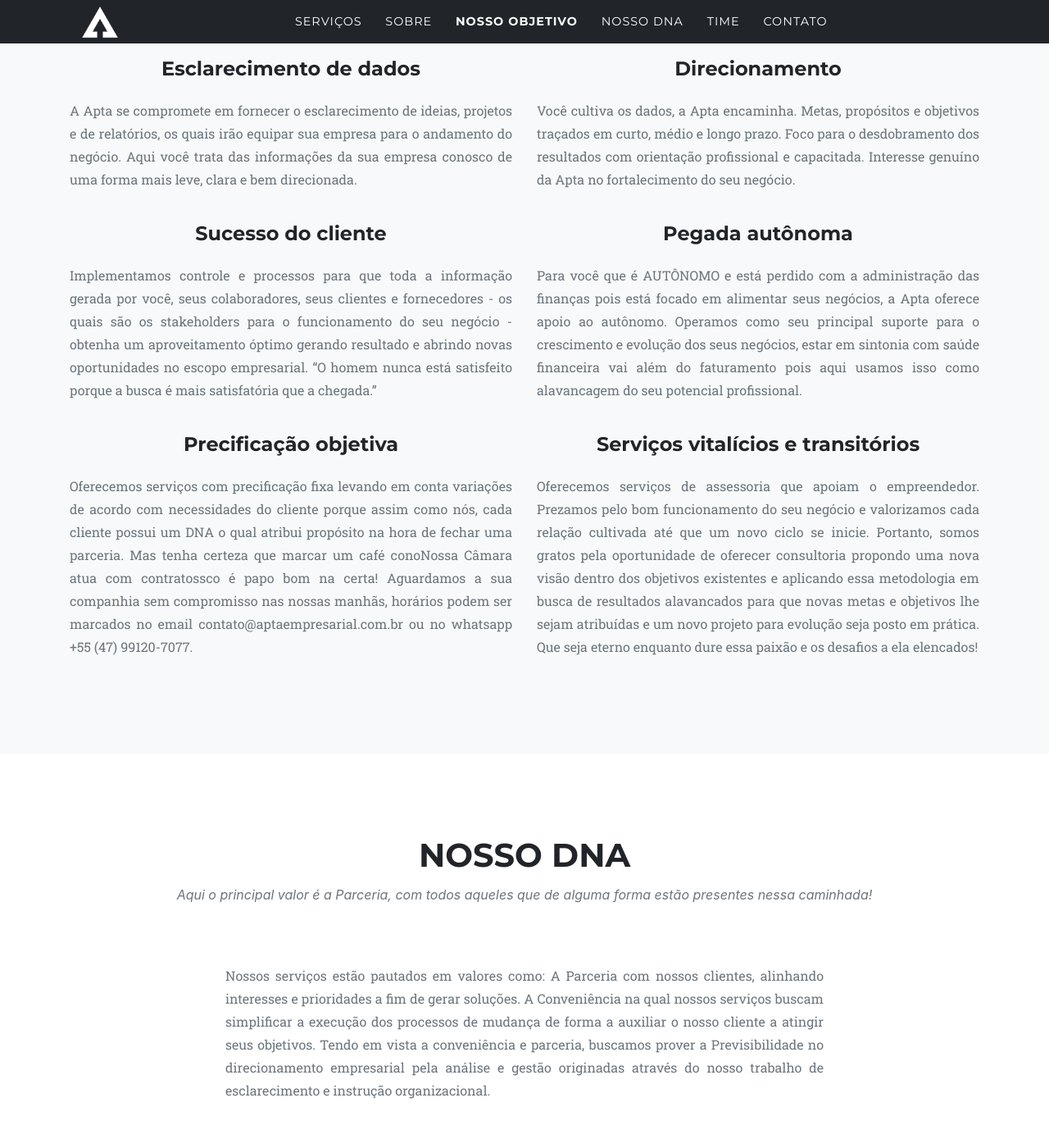
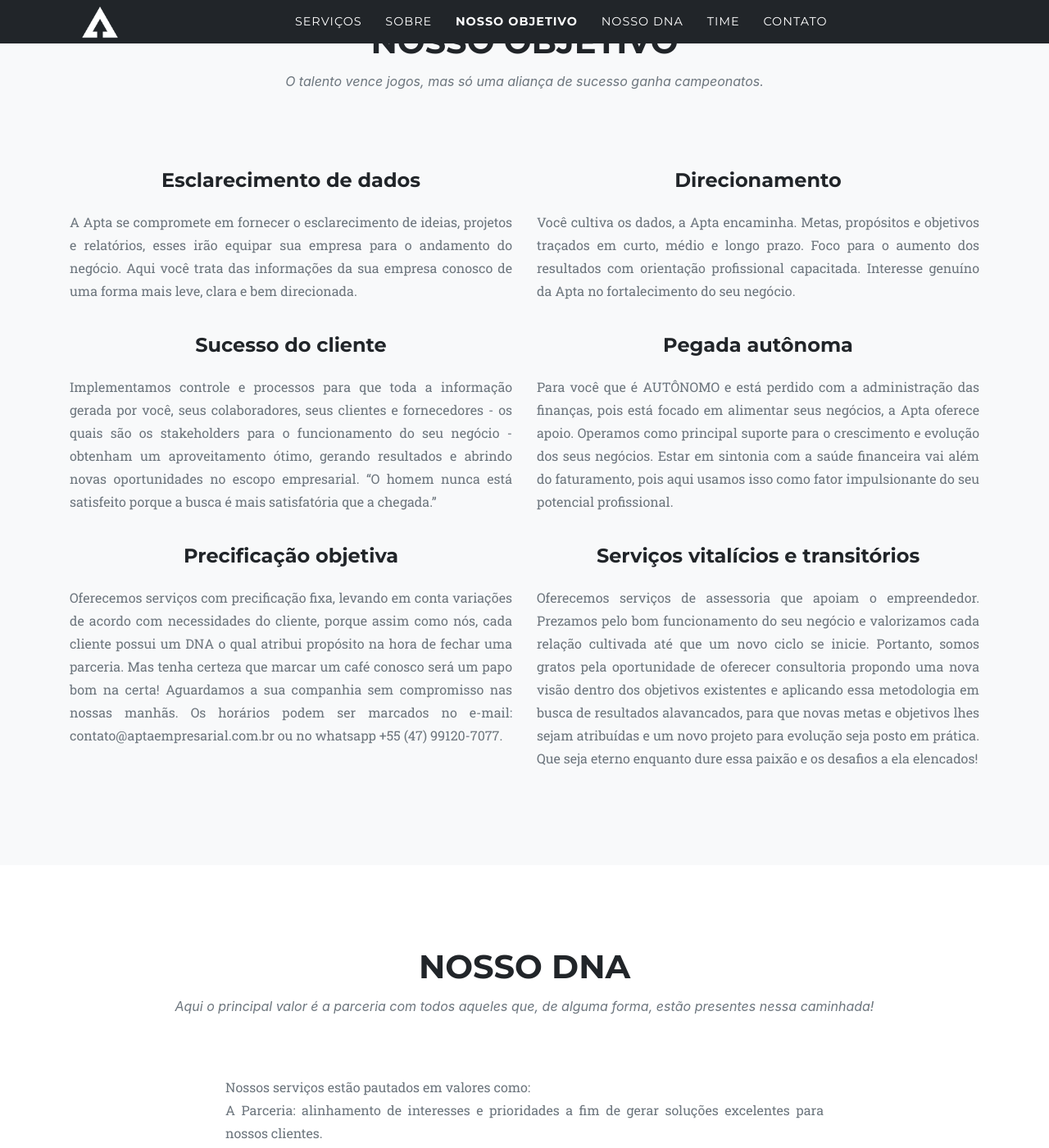
Before and after one commit to aptaempresarial/aptaempresarial, a Jekyll site: the page built from index.md, in a window 1280 px wide and 1400 px high, scrolled down 2952 px. Shown: the whole window at 82% size. Built offline with Jekyll 4.4.1, drawn with Linux system fonts in a browser that asks for light colours; some web fonts are replaced; some of the changed text lies outside the part shown.

Commit message:
Atualiza textos e formataçoes

```diff
--- a/_data/sitetext.yml
+++ b/_data/sitetext.yml
@@ -22,16 +22,60 @@
     section: services
     list:
       - title: "Assessoria Financeira"
-        desc: "-Gestão de fluxo de caixa<br>-Agenda financeira<br>-Plano de ação<br>-Estabelecimento de metas"
+        desc: "-Gestão de Fluxo de Caixa
+              <br>
+              -Agenda Financeira
+              <br>
+              -Definição do Plano de Ação
+              <br>
+              -Estabelecimento de Metas"
         icon: fas fa-chart-line
       - title: "Gestão de Custos"
-        desc: "-Análise e classificação de custos<br>-Diagnóstico de Rendimento<br>-Desempenho operacional e financeiro<br>-Redução de riscos<br>-Formulação de preços<br>-Valuation"
+        desc: "-Análise e Classificação de Custos
+              <br>
+              -Diagnóstico de Rendimento
+              <br>
+              -Desempenho Operacional e Financeiro
+              <br>
+              -Redução de Riscos
+              <br>
+              -Formulação de Preços
+              <br>
+              -Valuation"
         icon: fas fa-search-dollar
       - title: "Plano de Negócios"
-        desc: "-Diagnóstico Empresarial<br>-Análise de ambiente interno e externo<br>-Modelo de negócios<br>-Delineamento de viabilidade<br>-Análise de mercado<br>-Simulação de cenários<br>-Abordagem organizacional"
+        desc: "-Diagnóstico Empresarial
+              <br>
+              -Análise de Ambiente Interno e Externo
+              <br>
+              -Modelo de Negócios
+              <br>
+              -Delineamento de Viabilidade
+              <br>
+              -Análise de Mercado
+              <br>
+              -Planejamento de Marketing
+              <br>
+              -Planejamento Operacional
+              <br>
+              -Planejamento Financeiro
+              <br>
+              -Simulação de Cenários
+              <br>
+              -Abordagem Organizacional"
         icon: fas fa-edit
       - title: "Planejamento Estratégico"
-        desc: "-Diagnóstico Empresarial<br>-Análise de ambiente interno e externo<br>-Plano de ação<br>-Simulação de cenários<br>-Abordagem organizacional"
+        desc: "-Diagnóstico Empresarial
+              <br>
+              -Elaborações do Tripé Estratégico
+              <br>
+              -Análise de Ambiente Interno e Externo
+              <br>
+              -Definição de Metas, Objetivos e Indicadores
+              <br>
+              -Definição do Plano de Ação
+              <br>
+              -Abordagem Organizacional"
         icon: fas fa-bullseye
 #    list1:
 #      - title: "Assessoria Financeira"
@@ -92,16 +136,18 @@
     title: "Sobre"
     text: "Veja o começo da nossa trajetória e venha fazer parte da nossa história!"
     section: about
-    desc: "Com o propósito de apoiar micro, pequenos empreendedores e profissionais liberais,
-          a Apta Empresarial foi fundada. Oferecendo serviços de Assessoria Financeira e
-          Consultoria Empresarial, nosso objetivo é melhorar o dia a dia do empresário em sua aplicação.
-          Direcionando metas e criando novas perspectivas de crescimento e expansão auxiliando na tomada de decisão.
-          Em meados de Agosto de 2020 iniciou-se as divulgações e serviços da Apta em assessoria financeira
-          pela contadora Sara Bernardes, assim como secretariado remoto. Para oferecer um serviço diferenciado
-          na área contábil/financeira, contamos com a parceria da Michele Sohne, que juntou-se para agregar
-          conhecimento e ajudar aos micros e pequenos empresários a facilitar
-          as tomadas de decisões do seu dia-a-dia . Focando na região sul do país, a meta é contribuir cada
-          vez mais na inovação com serviços remotos e de ótimo custo benefício!"
+    desc: "Em meados de Agosto de 2020 iniciaram-se as divulgações e serviços da
+          Apta Empresarial em assessoria financeira pela contadora Sara Bernardes,
+          assim como secretariado remoto. E para oferecer um serviço diferenciado na
+          área contábil/financeira, contamos com a parceria da Michele Sohne, que veio
+          para agregar conhecimento e ajudar nossos clientes. A Apta Empresarial foi
+          fundada com o propósito de apoiar micro, pequenos empreendedores e também
+          profissionais liberais. Ao oferecer serviços de Assessoria Financeira e
+          Consultoria Empresarial, temos como objetivo melhorar o dia a dia do
+          empresário em sua aplicação, através do direcionamento de metas e criação de
+          novas perspectivas de crescimento e expansão para auxiliar na tomada de
+          decisões. Focando na região sul do país, a meta é contribuir cada vez mais na
+          inovação com serviços remotos e de ótimo custo benefício!"
 
   objectives:
     title: "Nosso Objetivo"
@@ -109,85 +155,87 @@
     section: objectives
     list:
       - title: "Esclarecimento de dados"
-        desc: "A Apta se compromete em fornecer o esclarecimento de ideias,
-              projetos e de relatórios, os quais irão equipar sua empresa para o
-              andamento do negócio. Aqui você trata das informações da sua
-              empresa conosco de uma forma mais leve, clara e bem direcionada."
+        desc: "A Apta se compromete em fornecer o esclarecimento de ideias, projetos e
+              relatórios, esses irão equipar sua empresa para o andamento do negócio. Aqui você
+              trata das informações da sua empresa conosco de uma forma mais leve, clara e bem
+              direcionada."
       - title: "Direcionamento"
-        desc: "Você cultiva os dados, a Apta encaminha. Metas, propósitos e
-              objetivos traçados em curto, médio e longo prazo. Foco para o
-              desdobramento dos resultados com orientação profissional e
-              capacitada. Interesse genuíno da Apta no fortalecimento do seu
+        desc: "Você cultiva os dados, a Apta encaminha. Metas, propósitos e objetivos traçados
+              em curto, médio e longo prazo. Foco para o aumento dos resultados com orientação
+              profissional capacitada. Interesse genuíno da Apta no fortalecimento do seu
               negócio."
       - title: "Sucesso do cliente"
-        desc: "Implementamos controle e processos para que toda a informação
-              gerada por você, seus colaboradores, seus clientes e fornecedores
-              - os quais são os stakeholders para o funcionamento do seu negócio
-              - obtenha um aproveitamento óptimo gerando resultado e abrindo
-              novas oportunidades no escopo empresarial. “O homem nunca está
-              satisfeito porque a busca é mais satisfatória que a chegada.”"
+        desc: "Implementamos controle e processos para que toda a informação gerada por
+              você, seus colaboradores, seus clientes e fornecedores - os quais são os
+              stakeholders para o funcionamento do seu negócio - obtenham um aproveitamento
+              ótimo, gerando resultados e abrindo novas oportunidades no escopo empresarial. “O
+              homem nunca está satisfeito porque a busca é mais satisfatória que a chegada.”"
       - title: "Pegada autônoma"
-        desc: "Para você que é AUTÔNOMO e está perdido com a administração das
-              finanças pois está focado em alimentar seus negócios, a Apta
-              oferece apoio ao autônomo. Operamos como seu principal suporte
-              para o crescimento e evolução dos seus negócios, estar em sintonia
-              com saúde financeira vai além do faturamento pois aqui usamos isso
-              como alavancagem do seu potencial profissional."
+        desc: "Para você que é AUTÔNOMO e está perdido com a administração das finanças,
+              pois está focado em alimentar seus negócios, a Apta oferece apoio. Operamos como
+              principal suporte para o crescimento e evolução dos seus negócios. Estar em
+              sintonia com a saúde financeira vai além do faturamento, pois aqui usamos isso
+              como fator impulsionante do seu potencial profissional."
       - title: "Precificação objetiva"
-        desc: "Oferecemos serviços com precificação fixa levando em conta
-              variações de acordo com necessidades do cliente porque assim como
-              nós, cada cliente possui um DNA o qual atribui propósito na hora
-              de fechar uma parceria. Mas tenha certeza que marcar um café
-              conoNossa Câmara atua com contratossco é papo bom na certa!
-              Aguardamos a sua companhia sem compromisso nas nossas manhãs,
-              horários podem ser marcados no email
-              contato@aptaempresarial.com.br ou no whatsapp +55 (47) 99120-7077."
+        desc: "Oferecemos serviços com precificação fixa, levando em conta variações de
+              acordo com necessidades do cliente, porque assim como nós, cada cliente possui
+              um DNA o qual atribui propósito na hora de fechar uma parceria. Mas tenha certeza
+              que marcar um café conosco será um papo bom na certa! Aguardamos a sua
+              companhia sem compromisso nas nossas manhãs. Os horários podem ser
+              marcados no e-mail: contato@aptaempresarial.com.br ou no whatsapp +55 (47)
+              99120-7077."
       - title: "Serviços vitalícios e transitórios"
-        desc: "Oferecemos serviços de assessoria que apoiam o empreendedor.
-              Prezamos pelo bom funcionamento do seu negócio e valorizamos cada
-              relação cultivada até que um novo ciclo se inicie. Portanto, somos
-              gratos pela oportunidade de oferecer consultoria propondo uma nova
-              visão dentro dos objetivos existentes e aplicando essa metodologia
-              em busca de resultados alavancados para que novas metas e
-              objetivos lhe sejam atribuídas e um novo projeto para evolução
-              seja posto em prática. Que seja eterno enquanto dure essa paixão e
-              os desafios a ela elencados!"
+        desc: "Oferecemos serviços de assessoria que apoiam o empreendedor. Prezamos pelo
+              bom funcionamento do seu negócio e valorizamos cada relação cultivada até que
+              um novo ciclo se inicie. Portanto, somos gratos pela oportunidade de oferecer
+              consultoria propondo uma nova visão dentro dos objetivos existentes e aplicando
+              essa metodologia em busca de resultados alavancados, para que novas metas e
+              objetivos lhes sejam atribuídas e um novo projeto para evolução seja posto em
+              prática. Que seja eterno enquanto dure essa paixão e os desafios a ela elencados!"
 
   dna:
     title: "Nosso DNA"
-    text: "Aqui o principal valor é a Parceria, com todos aqueles que de alguma forma estão presentes nessa caminhada!"
+    text: "Aqui o principal valor é a parceria com todos aqueles que, de alguma forma, estão presentes nessa caminhada!"
     section: dna
-    desc: "Nossos serviços estão pautados em valores como: A Parceria com
-          nossos clientes, alinhando interesses e prioridades a fim de gerar
-          soluções. A Conveniência na qual nossos serviços buscam
-          simplificar a execução dos processos de mudança de forma a
-          auxiliar o nosso cliente a atingir seus objetivos. Tendo em vista
-          a conveniência e parceria, buscamos prover a Previsibilidade no
-          direcionamento empresarial pela análise e gestão originadas
-          através do nosso trabalho de esclarecimento e instrução organizacional."
+    desc: "Nossos serviços estão pautados em valores como:
+          <br>
+          A Parceria: alinhamento de interesses e prioridades a fim de gerar soluções
+          excelentes para nossos clientes.
+          <br>
+          A Conveniência: uma busca de simplificação da execução dos processos de
+          mudança, de forma a auxiliar o nosso cliente a atingir seus objetivos.
+          <br>
+          Previsibilidade: no direcionamento empresarial, através da análise e gestão
+          originadas por meio do nosso trabalho de esclarecimento e instrução organizacional."
 
   clients:
     section: clients
     max-height: 100px
     horizontal-scrolling: "" #"yes/no"
     list:
-      - title: "envato"
+      - title: "Academia Johann Team"
         url: https://github.com/raviriley/agency-jekyll-theme
-        logo: assets/img/clients/envato.jpg
-      - title: "designmodo"
+        logo: assets/img/clients/ACADEMIA_JOHANN_TEAM.png
+      - title: "Everson Pedroso Corretor de Imóveis"
         url: https://github.com/raviriley/agency-jekyll-theme
-        logo: assets/img/clients/designmodo.jpg
-      - title: "themeforest"
+        logo: assets/img/clients/EVERSON_PEDROSO_CORRETOR_DE_IMÓVEIS.png
+      - title: "Hydro HS"
         url: https://github.com/raviriley/agency-jekyll-theme
-        logo: assets/img/clients/themeforest.jpg
-      - title: "Creative Market"
+        logo: assets/img/clients/HYDRO_HS.png
+      - title: "Infante Advisory"
         url: https://github.com/raviriley/agency-jekyll-theme
-        logo: assets/img/clients/creative-market.jpg
+        logo: assets/img/clients/INFANTE_ADVISORY.png
+      - title: "Vocação Empreendedora"
+        url: https://github.com/raviriley/agency-jekyll-theme
+        logo: assets/img/clients/VOCAÇÃO_EMPREENDEDORA.png
+      - title: "Whither Idiomas"
+        url: https://github.com/raviriley/agency-jekyll-theme
+        logo: assets/img/clients/WHITHER_IDIOMAS.png
 
   team:
     title: "NOSSO TIME"
-    text: "Obstáculos? Não. Desafios! "
-    subtext: Lorem ipsum dolor sit amet, consectetur adipisicing elit. Aut eaque, laboriosam veritatis, quos non quis ad perspiciatis, totam corporis ea, alias ut unde. **Markdown** supported.
+    text: "Obstáculos? Não. Desafios!"
+    subtext:
     section: team
     people:
       - name: "Michele Sohne"
--- a/_includes/clients.html
+++ b/_includes/clients.html
@@ -3,9 +3,9 @@
     <div class="container">
       <div class="row" {% if site.data.sitetext[site.locale].clients.horizontal-scrolling == "yes" %} id="scrolling-clients" {% endif %}>
 	  {% for client in site.data.sitetext[site.locale].clients.list %}
-        <div class="col-md-3 col-sm-6">
+        <div class="col-md-2 align-middle text-center" style="line-height: 100px;">
           <a href="{{ client.url }}">
-            <img class="img-fluid d-block mx-auto" src="{{ client.logo }}" alt="{{ client.title }}" style="max-height: {{ site.data.sitetext[site.locale].clients.max-height | default: "100px" }}">
+            <img class="img-fluid mx-auto" src="{{ client.logo }}" alt="{{ client.title }}" style="max-height: {{ site.data.sitetext[site.locale].clients.max-height | default: "100px" }};">
           </a>
         </div>
 	  {% endfor %}
```
Also changed, not shown: assets/img/clients/ACADEMIA_JOHANN_TEAM.png (added), assets/img/clients/EVERSON_PEDROSO_CORRETOR_DE_IMÓVEIS.png (added), assets/img/clients/HYDRO_HS.png (added), assets/img/clients/INFANTE_ADVISORY.png (added), assets/img/clients/VOCAÇÃO_EMPREENDEDORA.png (added), assets/img/clients/WHITHER_IDIOMAS.png (added).
